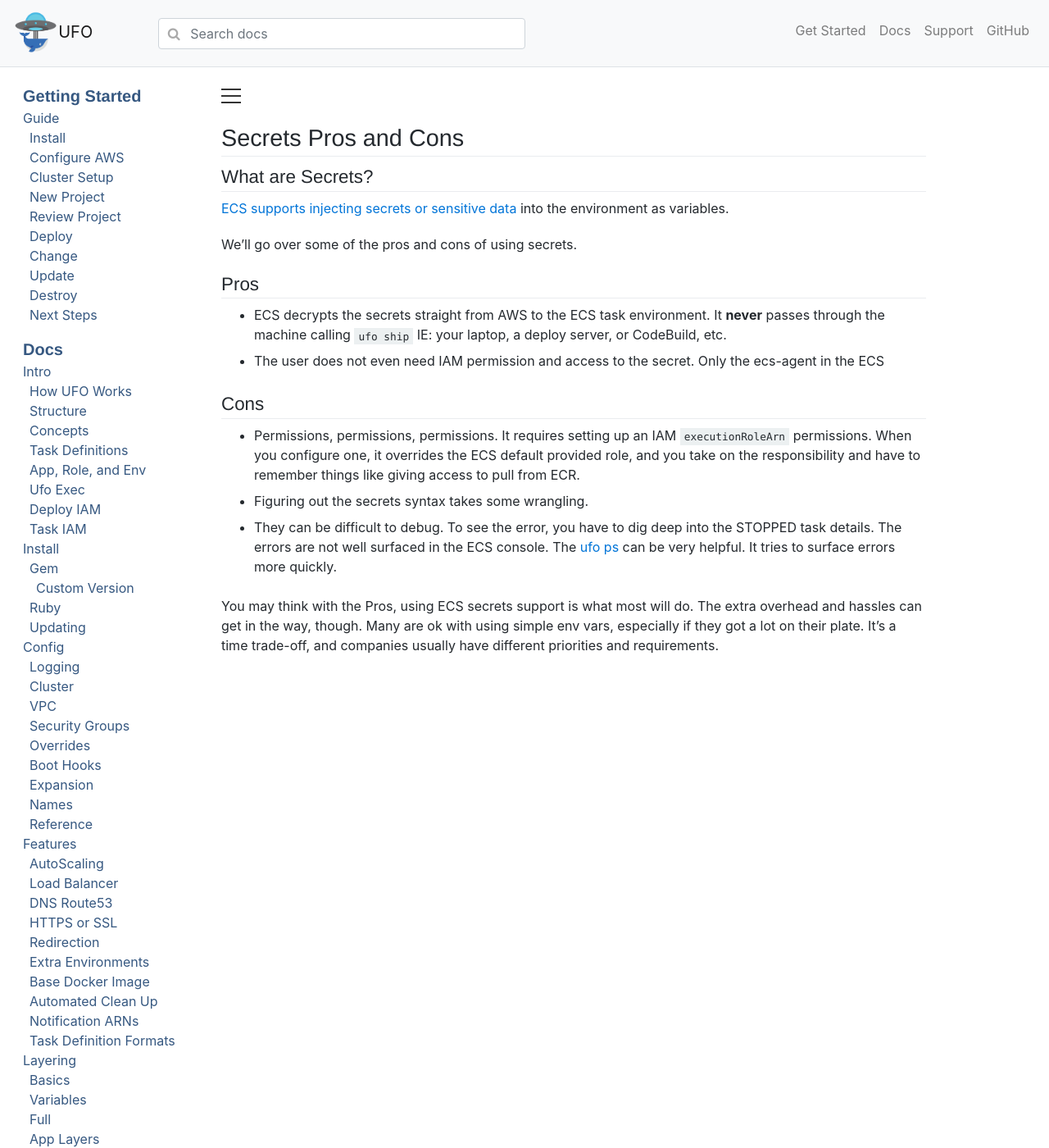
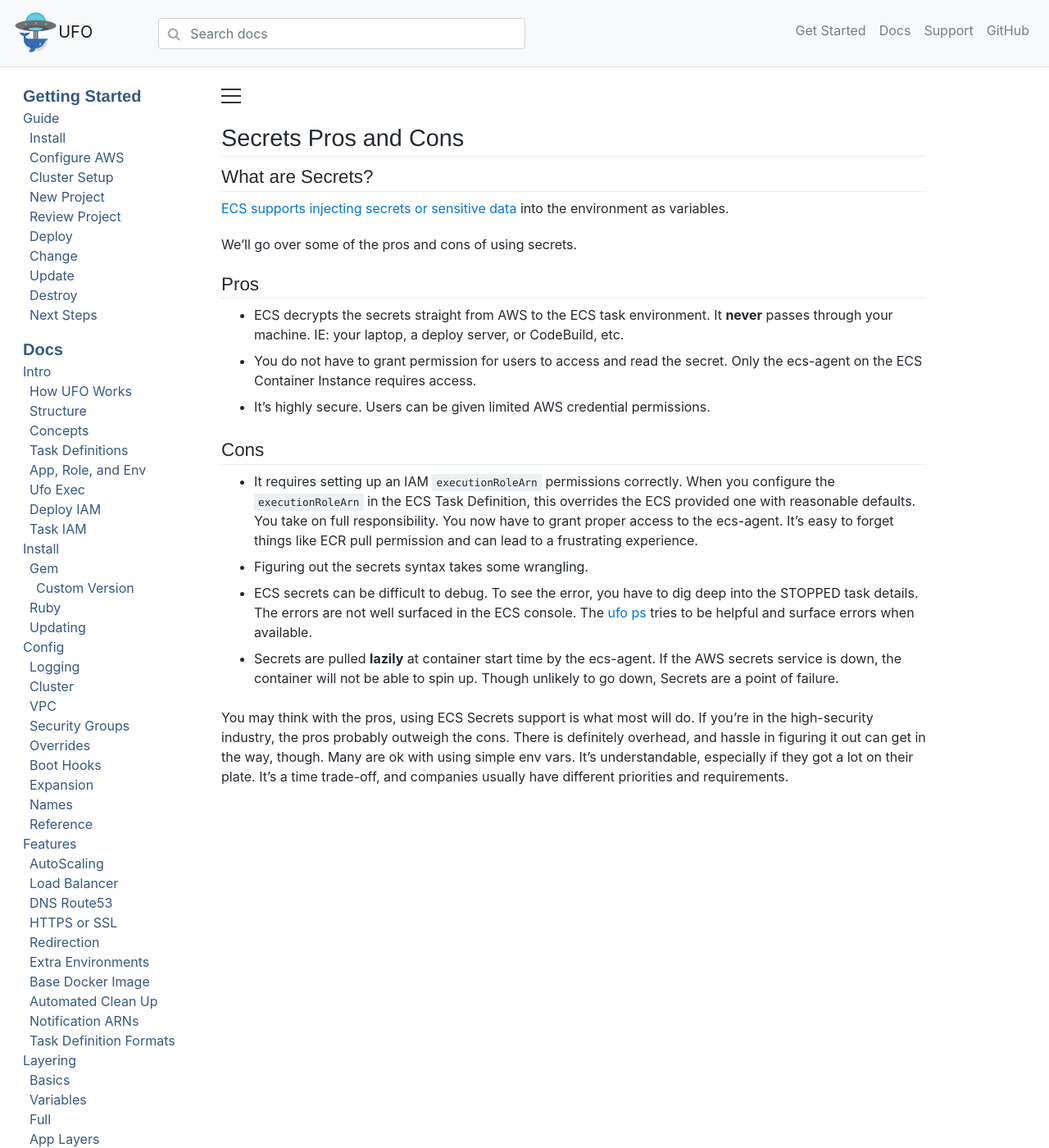
Before and after one commit to boltops-tools/ufo-docs, a Jekyll site: the page built from _docs/more/secrets-pros-and-cons.md, in a window 1280 px wide and 1400 px high. Shown: the whole window at 82% size. Built offline with Jekyll 4.4.1, drawn with Linux system fonts in a browser that asks for light colours; cached includes are drawn as plain includes; a script that is not in the unit is left out.

Commit message:
update docs

```diff
--- a/_docs/more/secrets-pros-and-cons.md
+++ b/_docs/more/secrets-pros-and-cons.md
@@ -12,13 +12,15 @@ We'll go over some of the pros and cons of using secrets.
 
 ## Pros
 
-* ECS decrypts the secrets straight from AWS to the ECS task environment. It **never** passes through the machine calling `ufo ship` IE: your laptop, a deploy server, or CodeBuild, etc.
-* The user does not even need IAM permission and access to the secret. Only the ecs-agent in the ECS
+* ECS decrypts the secrets straight from AWS to the ECS task environment. It **never** passes through your machine. IE: your laptop, a deploy server, or CodeBuild, etc.
+* You do not have to grant permission for users to access and read the secret. Only the ecs-agent on the ECS Container Instance requires access.
+* It's highly secure. Users can be given limited AWS credential permissions.
 
 ## Cons
 
-* Permissions, permissions, permissions. It requires setting up an IAM `executionRoleArn` permissions. When you configure one, it overrides the ECS default provided role, and you take on the responsibility and have to remember things like giving access to pull from ECR.
+* It requires setting up an IAM `executionRoleArn` permissions correctly. When you configure the `executionRoleArn` in the ECS Task Definition, this overrides the ECS provided one with reasonable defaults. You take on full responsibility. You now have to grant proper access to the ecs-agent. It's easy to forget things like ECR pull permission and can lead to a frustrating experience.
 * Figuring out the secrets syntax takes some wrangling.
-* They can be difficult to debug. To see the error, you have to dig deep into the STOPPED task details. The errors are not well surfaced in the ECS console. The [ufo ps]({% link _reference/ufo-ps.md %}) can be very helpful. It tries to surface errors more quickly.
+* ECS secrets can be difficult to debug. To see the error, you have to dig deep into the STOPPED task details. The errors are not well surfaced in the ECS console. The [ufo ps]({% link _reference/ufo-ps.md %}) tries to be helpful and surface errors when available.
+* Secrets are pulled **lazily** at container start time by the ecs-agent. If the AWS secrets service is down, the container will not be able to spin up. Though unlikely to go down, Secrets are a point of failure.
 
-You may think with the Pros, using ECS secrets support is what most will do. The extra overhead and hassles can get in the way, though. Many are ok with using simple env vars, especially if they got a lot on their plate. It's a time trade-off, and companies usually have different priorities and requirements.
+You may think with the pros, using ECS Secrets support is what most will do. If you're in the high-security industry, the pros probably outweigh the cons. There is definitely overhead, and hassle in figuring it out can get in the way, though. Many are ok with using simple env vars. It's understandable, especially if they got a lot on their plate. It's a time trade-off, and companies usually have different priorities and requirements.
```
Also changed, not shown: _reference/ufo-ps.md (+1 -1 lines).
